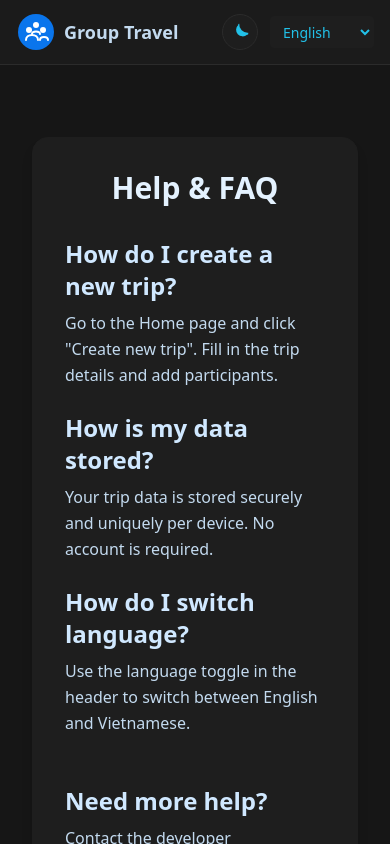
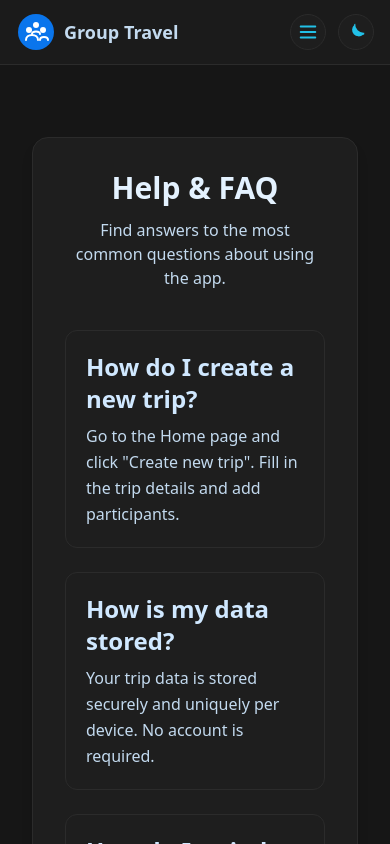
Before and after one commit to ldhnguyen9292/group-travels, a React (Vite) app: page /help in a window 390 px wide. Shown: the top 844 px of the page. Built offline with nearby package versions, Linux system fonts and the light colour scheme.

Commit message:
feat: Enhance Header and About pages with theme toggle and developer info; update Help section with FAQs

```diff
--- a/src/components/Header.tsx
+++ b/src/components/Header.tsx
@@ -58,7 +58,6 @@ const NAV = [
 const Header: React.FC = () => {
   const [mobileOpen, setMobileOpen] = useState(false);
   const [lang, setLang] = useState<string>(() => localStorage.getItem('lang') || 'en');
-  const [accountOpen, setAccountOpen] = useState(false);
   const [theme, setTheme] = useState<'light' | 'dark'>(() => {
     if (typeof window !== 'undefined') {
       return (localStorage.getItem('theme') as 'light' | 'dark') || 'dark';
@@ -77,7 +76,6 @@ const Header: React.FC = () => {
   };
 
   const mobileRef = useRef<HTMLDivElement | null>(null);
-  const accountRef = useRef<HTMLDivElement | null>(null);
 
   useEffect(() => {
     localStorage.setItem('lang', lang);
@@ -86,14 +84,12 @@ const Header: React.FC = () => {
 
   const closeMenus = useCallback(() => {
     setMobileOpen(false);
-    setAccountOpen(false);
   }, []);
 
   useEffect(() => {
     function onDown(e: MouseEvent) {
       const target = e.target as Node;
       if (mobileRef.current && !mobileRef.current.contains(target) && mobileOpen) setMobileOpen(false);
-      if (accountRef.current && !accountRef.current.contains(target) && accountOpen) setAccountOpen(false);
     }
     function onKey(e: KeyboardEvent) {
       if (e.key === 'Escape') closeMenus();
@@ -104,7 +100,7 @@ const Header: React.FC = () => {
       document.removeEventListener('mousedown', onDown);
       document.removeEventListener('keydown', onKey);
     };
-  }, [mobileOpen, accountOpen, closeMenus]);
+  }, [mobileOpen, closeMenus]);
 
   const t = translations[lang as 'en' | 'vn'] || translations.en;
 
@@ -115,6 +111,7 @@ const Header: React.FC = () => {
           <Logo t={t} />
         </Link>
 
+        {/* Desktop navigation */}
         <nav className="hidden md:flex gap-4 ml-6">
           {NAV.map((item) => (
             <NavLink
@@ -133,11 +130,46 @@ const Header: React.FC = () => {
 
         {/* RIGHT SIDE */}
         <div className="ml-auto flex items-center gap-3">
+          {/* === Mobile toggle button === */}
+          <button
+            onClick={() => setMobileOpen(!mobileOpen)}
+            className="md:hidden h-9 w-9 flex items-center justify-center rounded-full border border-border bg-surface text-primary! hover:bg-surface/80 hover:text-primary-hover! transition-colors"
+            aria-label="Toggle menu"
+          >
+            {mobileOpen ? (
+              // Close icon (X)
+              <svg
+                xmlns="http://www.w3.org/2000/svg"
+                width="22"
+                height="22"
+                viewBox="0 0 24 24"
+                stroke="currentColor"
+                strokeWidth="2"
+                fill="none"
+              >
+                <path d="M6 18L18 6M6 6l12 12" stroke="currentColor" strokeWidth="2" strokeLinecap="round" />
+              </svg>
+            ) : (
+              // Hamburger icon
+              <svg
+                xmlns="http://www.w3.org/2000/svg"
+                width="22"
+                height="22"
+                viewBox="0 0 24 24"
+                stroke="currentColor"
+                strokeWidth="2"
+                fill="none"
+              >
+                <path d="M4 6h16M4 12h16M4 18h16" stroke="currentColor" strokeWidth="2" strokeLinecap="round" />
+              </svg>
+            )}
+          </button>
+
           {/* === Theme toggle === */}
           <button
             onClick={toggleTheme}
             aria-label={theme === 'light' ? t.dark : t.light}
-            className="h-9 w-9 flex items-center justify-center rounded-full border border-border bg-surface text-primary! hover:bg-surface/80 hover:text-primary-hover! transition-colors focus:outline-none focus:ring-2 focus:ring-primary"
+            className="h-9 w-9 flex items-center justify-center rounded-full border border-border bg-surface hover:bg-surface/80 transition-colors focus:outline-none focus:ring-2 focus:ring-primary text-primary! hover:text-primary-hover!"
           >
             {theme !== 'light' ? (
               // Moon icon
@@ -163,10 +195,7 @@ const Header: React.FC = () => {
           </button>
 
           {/* === Language selector === */}
-          <div className="flex items-center gap-2">
-            <label htmlFor="lang" className="sr-only">
-              {t.language}
-            </label>
+          <div className="hidden md:flex items-center gap-2">
             <select
               id="lang"
               value={lang}
@@ -201,7 +230,7 @@ const Header: React.FC = () => {
                 <select
                   value={lang}
                   onChange={(e) => setLang(e.target.value)}
-                  className="h-8 rounded border border-surface bg-surface text-sm text-primary px-2 focus:outline-none focus:ring-1 focus:ring-primary"
+                  className="h-8 rounded border border-surface bg-surface text-sm text-primary px-2 focus:outline-none focus:ring-1 focus:ring-primary w-full"
                 >
                   <option value="en">{t.english}</option>
                   <option value="vn">{t.vietnamese}</option>
--- a/src/pages/Help/index.tsx
+++ b/src/pages/Help/index.tsx
@@ -4,23 +4,29 @@ import { getOrCreateDeviceId } from '../../utils/device';
 const translations = {
   en: {
     title: 'Help & FAQ',
+    intro: 'Find answers to the most common questions about using the app.',
     createTripQ: 'How do I create a new trip?',
     createTripA: 'Go to the Home page and click "Create new trip". Fill in the trip details and add participants.',
     dataQ: 'How is my data stored?',
     dataA: 'Your trip data is stored securely and uniquely per device. No account is required.',
     langQ: 'How do I switch language?',
     langA: 'Use the language toggle in the header to switch between English and Vietnamese.',
+    themeQ: 'How do I switch themes?',
+    themeA: 'Use the theme toggle in the header to switch between light and dark themes.',
     moreQ: 'Need more help?',
     moreA: 'Contact the developer',
   },
   vn: {
     title: 'Trợ giúp & Câu hỏi thường gặp',
+    intro: 'Tìm câu trả lời cho các thắc mắc thường gặp khi sử dụng ứng dụng.',
     createTripQ: 'Làm thế nào để tạo chuyến đi mới?',
     createTripA: 'Vào trang chủ và nhấn "Tạo chuyến đi mới". Điền thông tin chuyến đi và thêm thành viên.',
     dataQ: 'Dữ liệu của tôi được lưu như thế nào?',
     dataA: 'Dữ liệu chuyến đi của bạn được lưu an toàn và duy nhất trên mỗi thiết bị. Không cần tài khoản.',
     langQ: 'Làm thế nào để đổi ngôn ngữ?',
     langA: 'Sử dụng nút chuyển ngôn ngữ ở đầu trang để đổi giữa tiếng Anh và tiếng Việt.',
+    themeQ: 'Làm thế nào để đổi giao diện?',
+    themeA: 'Sử dụng nút chuyển giao diện ở đầu trang để đổi giữa chế độ sáng và tối.',
     moreQ: 'Cần thêm trợ giúp?',
     moreA: 'Liên hệ nhà phát triển',
   },
@@ -43,29 +49,37 @@ const Help: React.FC = () => {
   const t = translations[lang as 'en' | 'vn'] || translations.en;
 
   return (
-    <main className="min-h-[70vh] bg-background py-12 px-4">
-      <section className="max-w-3xl mx-auto bg-card rounded-2xl shadow-lg p-8 bg-surface border border-surface">
-        <h2 className="text-3xl font-semibold mb-8 text-center">{t.title}</h2>
+    <main className="min-h-[70vh] bg-background py-12 px-4 flex justify-center">
+      <section className="w-full max-w-3xl bg-surface rounded-2xl shadow-lg p-8 border border-border">
+        <h2 className="text-4xl font-bold text-center mb-3 text-text-h1">{t.title}</h2>
+        <p className="text-center text-text-muted mb-10">{t.intro}</p>
 
         <div className="space-y-6">
-          <div>
-            <h3 className="text-lg font-semibold mb-2">{t.createTripQ}</h3>
-            <p className="leading-relaxed">{t.createTripA}</p>
-          </div>
+          {[
+            { q: t.createTripQ, a: t.createTripA },
+            { q: t.dataQ, a: t.dataA },
+            { q: t.langQ, a: t.langA },
+            { q: t.themeQ, a: t.themeA },
+          ].map((item, i) => (
+            <div
+              key={i}
+              className="group bg-surface border border-border rounded-xl p-5 transition-all hover:border-primary hover:shadow-md"
+            >
+              <h3 className="text-lg font-semibold mb-2 text-text-h2 group-hover:text-primary transition-colors">
+                {item.q}
+              </h3>
+              <p className="leading-relaxed text-text-body">{item.a}</p>
+            </div>
+          ))}
 
-          <div>
-            <h3 className="text-lg font-semibold mb-2">{t.dataQ}</h3>
-            <p className="leading-relaxed">{t.dataA}</p>
-          </div>
-
-          <div>
-            <h3 className="text-lg font-semibold mb-2">{t.langQ}</h3>
-            <p className="leading-relaxed">{t.langA}</p>
-          </div>
-
-          <div className="border-t border-surface pt-6">
-            <h3 className="text-lg font-semibold mb-2">{t.moreQ}</h3>
-            <p className="leading-relaxed">{t.moreA}</p>
+          <div className="border-t border-border pt-8 text-center">
+            <h3 className="text-lg font-semibold mb-2 text-text-h2">{t.moreQ}</h3>
+            <button
+              className="px-5 py-2.5 rounded-lg bg-primary text-text-button hover:bg-primary-hover transition-all shadow-md"
+              onClick={() => (window.location.href = 'mailto:developer@example.com')}
+            >
+              {t.moreA}
+            </button>
           </div>
         </div>
       </section>
```
Also changed, not shown: src/pages/About/index.tsx (+30 -11 lines).
